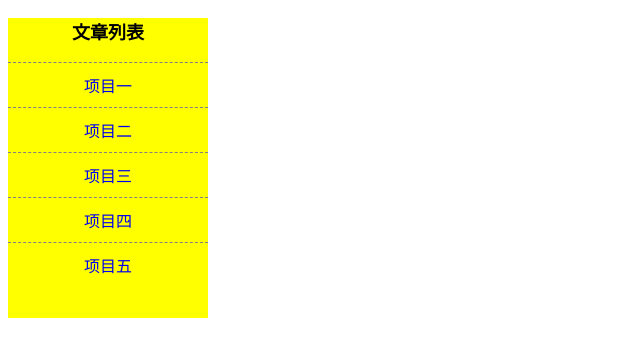
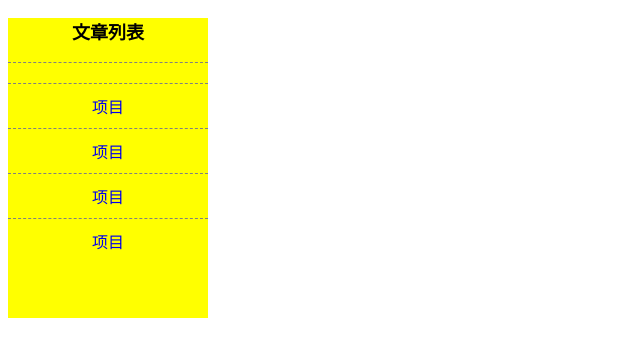
Before and after one commit to tishop/tishop.github.io, a plain HTML site: page index1.html in a window 1280 px wide. Shown: the whole page, without its empty margins (0-640 px from the left). Drawn offline with Linux system fonts and the light colour scheme.

Commit message:
Update index1.html
change name

```diff
--- a/index1.html
+++ b/index1.html
@@ -36,11 +36,11 @@
         <!-- 文章列表的效果 -->
         <h3>文章列表</h3>
         <ul>
-            <li><a href="#">项目一</a></li>
-            <li><a href="#">项目二</a></li>
-            <li><a href="#">项目三</a></li>
-            <li><a href="#">项目四</a></li>
-            <li><a href="#">项目五</a></li>
+            <li><a href="#"></a></li>
+            <li><a href="#">项目</a></li>
+            <li><a href="#">项目</a></li>
+            <li><a href="#">项目</a></li>
+            <li><a href="#">项目</a></li>
         </ul>
 
 
```
